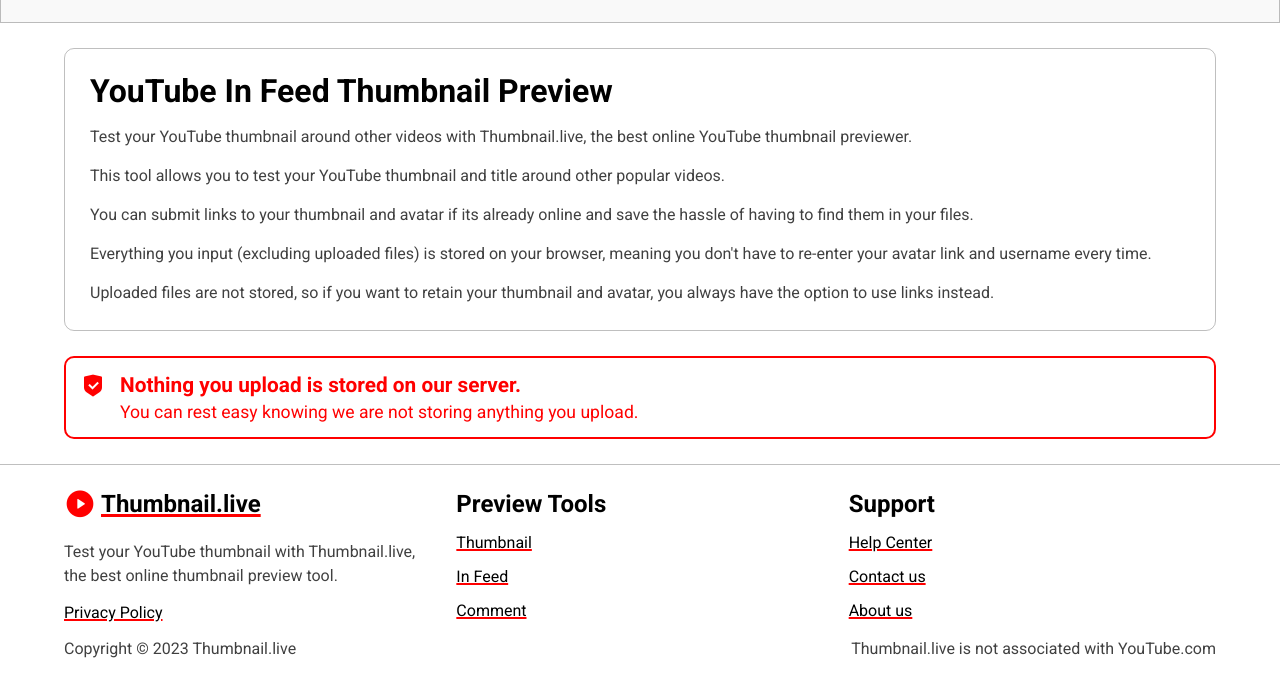
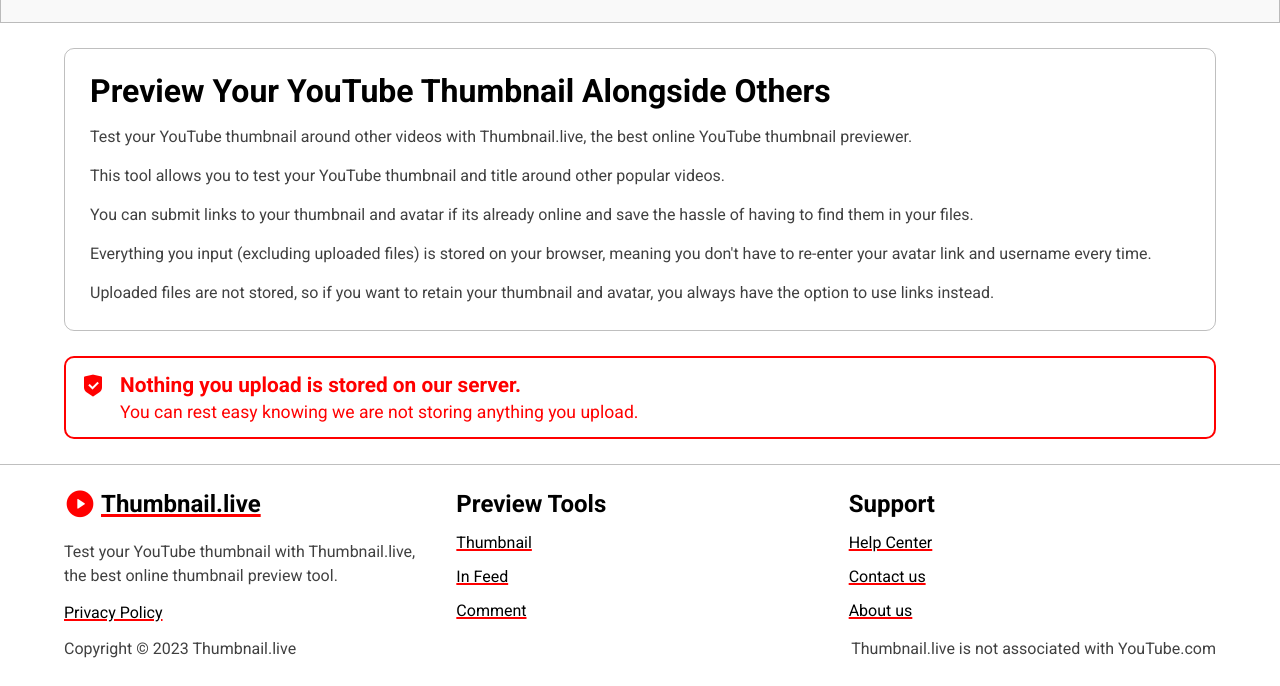
Before and after one commit to MoldyMacaroniX/thumbnail.live, an Eleventy site: page _src/feed.njk in a window 1280 px wide. Shown: the part 1779-2465 px from the top of the page. Built offline with nearby package versions, Linux system fonts and the light colour scheme; Eleventy itself is replaced by a stand-in of ours; files that its build step writes are made by us from their sources.

Commit message:
title change

```diff
--- a/_src/feed.njk
+++ b/_src/feed.njk
@@ -1,6 +1,6 @@
 ---
 layout: base.njk
-title: Preview Your YouTube Thumbnail Live
+title: Preview Your YouTube Thumbnail Alongside Others
 tool: feed
 ---
 
@@ -288,7 +288,7 @@ tool: feed
 <div>
     <div class="container">
         <article class="article">
-            <h1>YouTube In Feed Thumbnail Preview</h1>
+            <h1>Preview Your YouTube Thumbnail Alongside Others</h1>
             <p>
                 Test your YouTube thumbnail around other videos with Thumbnail.live, the best online YouTube thumbnail previewer.
             </p>
```
